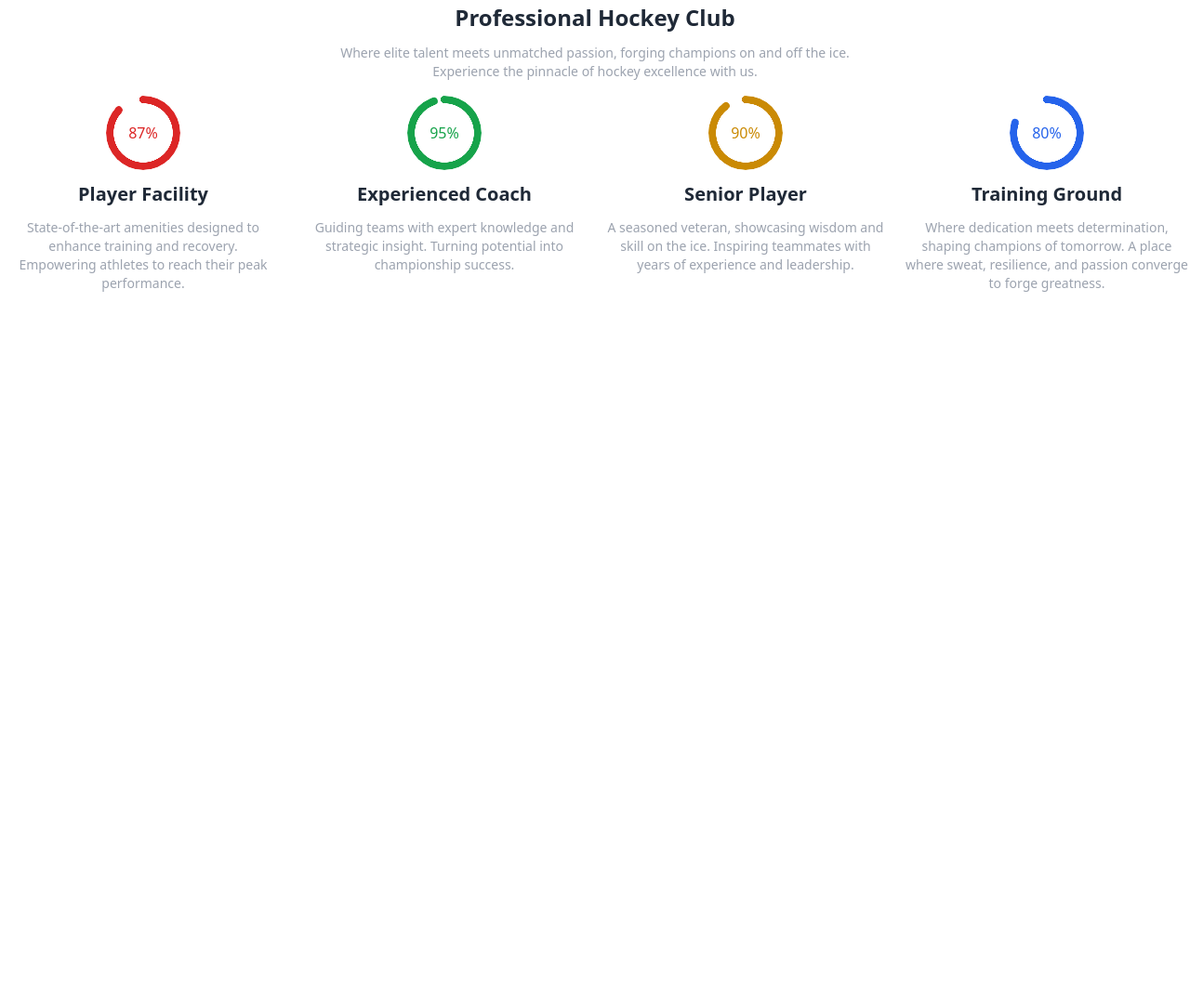
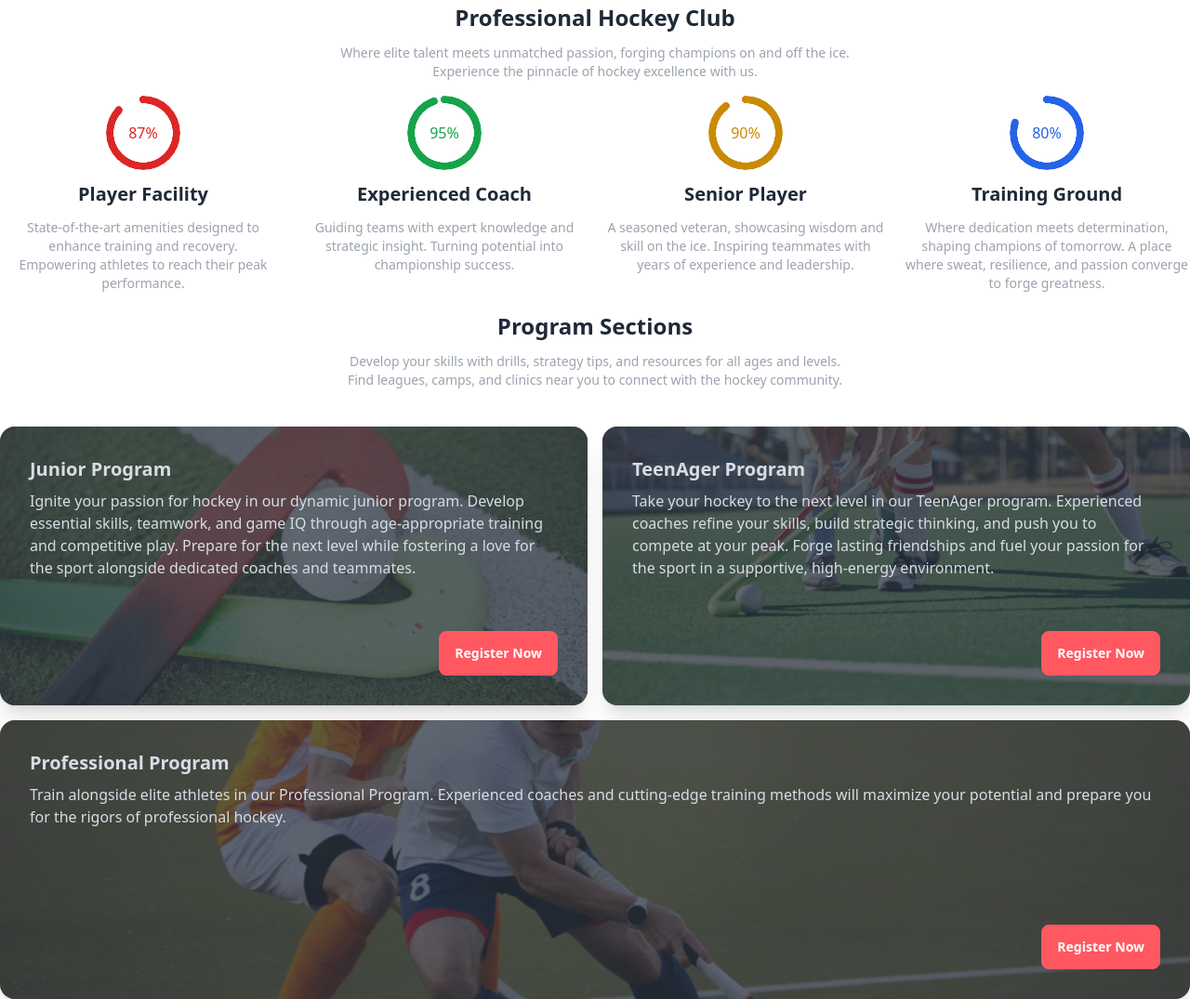
Before and after one commit to samio11/PH_Assignment_02_Hockey_web_Samio, a plain HTML site: page index.html in a window 1280 px wide. Shown: the part 553-1628 px from the top of the page at 93% size. Before the commit the page ends 868 px from the top, so only its background shows below. Drawn offline with nearby package versions, Linux system fonts and the light colour scheme.

Commit message:
Program Cart Section Done

```diff
--- a/index.html
+++ b/index.html
@@ -106,30 +106,78 @@
                 <div class="radial-progress text-center text-red-600" style="--value:87;" role="progressbar">87%</div>
             </div>
             <h4 class="text-xl text-center font-bold">Player Facility</h4>
-            <p class="text-sm text-center text-gray-400">State-of-the-art amenities designed to enhance training and recovery. <br> Empowering athletes to reach their peak performance.</p>
+            <p class="text-sm text-center text-gray-400">State-of-the-art amenities designed to enhance training and
+                recovery. <br> Empowering athletes to reach their peak performance.</p>
         </div>
         <div class="w-full space-y-3">
             <div class="flex justify-center items-center">
                 <div class="radial-progress text-center text-green-600" style="--value:95;" role="progressbar">95%</div>
             </div>
             <h4 class="text-xl text-center font-bold">Experienced Coach</h4>
-            <p class="text-sm text-center text-gray-400">Guiding teams with expert knowledge and strategic insight. Turning potential into championship success.</p>
+            <p class="text-sm text-center text-gray-400">Guiding teams with expert knowledge and strategic insight.
+                Turning potential into championship success.</p>
         </div>
         <div class="w-full space-y-3">
             <div class="flex justify-center items-center">
-                <div class="radial-progress text-center text-yellow-600" style="--value:90;" role="progressbar">90%</div>
+                <div class="radial-progress text-center text-yellow-600" style="--value:90;" role="progressbar">90%
+                </div>
             </div>
             <h4 class="text-xl text-center font-bold">Senior Player</h4>
-            <p class="text-sm text-center text-gray-400">A seasoned veteran, showcasing wisdom and skill on the ice. Inspiring teammates with years of experience and leadership.</p>
+            <p class="text-sm text-center text-gray-400">A seasoned veteran, showcasing wisdom and skill on the ice.
+                Inspiring teammates with years of experience and leadership.</p>
         </div>
         <div class="w-full space-y-3">
             <div class="flex justify-center items-center">
                 <div class="radial-progress text-center text-blue-600" style="--value:80;" role="progressbar">80%</div>
             </div>
             <h4 class="text-xl text-center font-bold">Training Ground</h4>
-            <p class="text-sm text-center text-gray-400">Where dedication meets determination, shaping champions of tomorrow. A place where sweat, resilience, and passion converge to forge greatness.</p>
+            <p class="text-sm text-center text-gray-400">Where dedication meets determination, shaping champions of
+                tomorrow. A place where sweat, resilience, and passion converge to forge greatness.</p>
         </div>
     </div>
+    <!-- Our Program  -->
+    <div>
+        <div class=" mt-5">
+            <h2 class="text-2xl text-center font-bold mb-3">Program Sections</h2>
+            <p class="text-sm text-center text-gray-400"> Develop your skills with drills, strategy tips, and resources
+                for all ages and levels. <br>Find leagues, camps, and clinics near you to connect with the hockey
+                community.</p>
+        </div>
+        <div class="mt-10 w-full grid grid-cols-1 lg:grid-cols-2 gap-4">
+            <div class="card bg-base-100 shadow-xl image-full h-auto lg:h-[300px]">
+                <figure><img src="./Images/2.png" class="w-full" alt="Junior Program" /></figure>
+                <div class="card-body">
+                    <h2 class="card-title">Junior Program</h2>
+                    <p>Ignite your passion for hockey in our dynamic junior program. Develop essential skills, teamwork,
+                        and game IQ through age-appropriate training and competitive play. Prepare for the next level
+                        while fostering a love for the sport alongside dedicated coaches and teammates.</p>
+                    <div class="card-actions justify-end">
+                        <button class="btn btn-error text-white">Register Now</button>
+                    </div>
+                </div>
+            </div>
+            <div class="card bg-base-100 shadow-xl image-full h-auto lg:h-[300px]">
+                <figure><img src="./Images/3.png" class="w-full" alt="Teen Program" /></figure>
+                <div class="card-body">
+                    <h2 class="card-title">TeenAger Program</h2>
+                    <p>Take your hockey to the next level in our TeenAger program. Experienced coaches refine your skills, build strategic thinking, and push you to compete at your peak. Forge lasting friendships and fuel your passion for the sport in a supportive, high-energy environment.</p>
+                    <div class="card-actions justify-end">
+                        <button class="btn btn-error text-white">Register Now</button>
+                    </div>
+                </div>
+            </div>
+            <div class="card col-span-1 lg:col-span-2 bg-base-100 shadow-xl image-full h-auto lg:h-[300px]">
+                <figure><img src="./Images/4.png" class="w-full" alt="Professional Program" /></figure>
+                <div class="card-body">
+                    <h2 class="card-title">Professional Program</h2>
+                    <p>Train alongside elite athletes in our Professional Program. Experienced coaches and cutting-edge training methods will maximize your potential and prepare you for the rigors of professional hockey.</p>
+                    <div class="card-actions justify-end">
+                        <button class="btn btn-error text-white">Register Now</button>
+                    </div>
+                </div>
+            </div>
+        </div>
+
 </body>
 
 </html>
```
